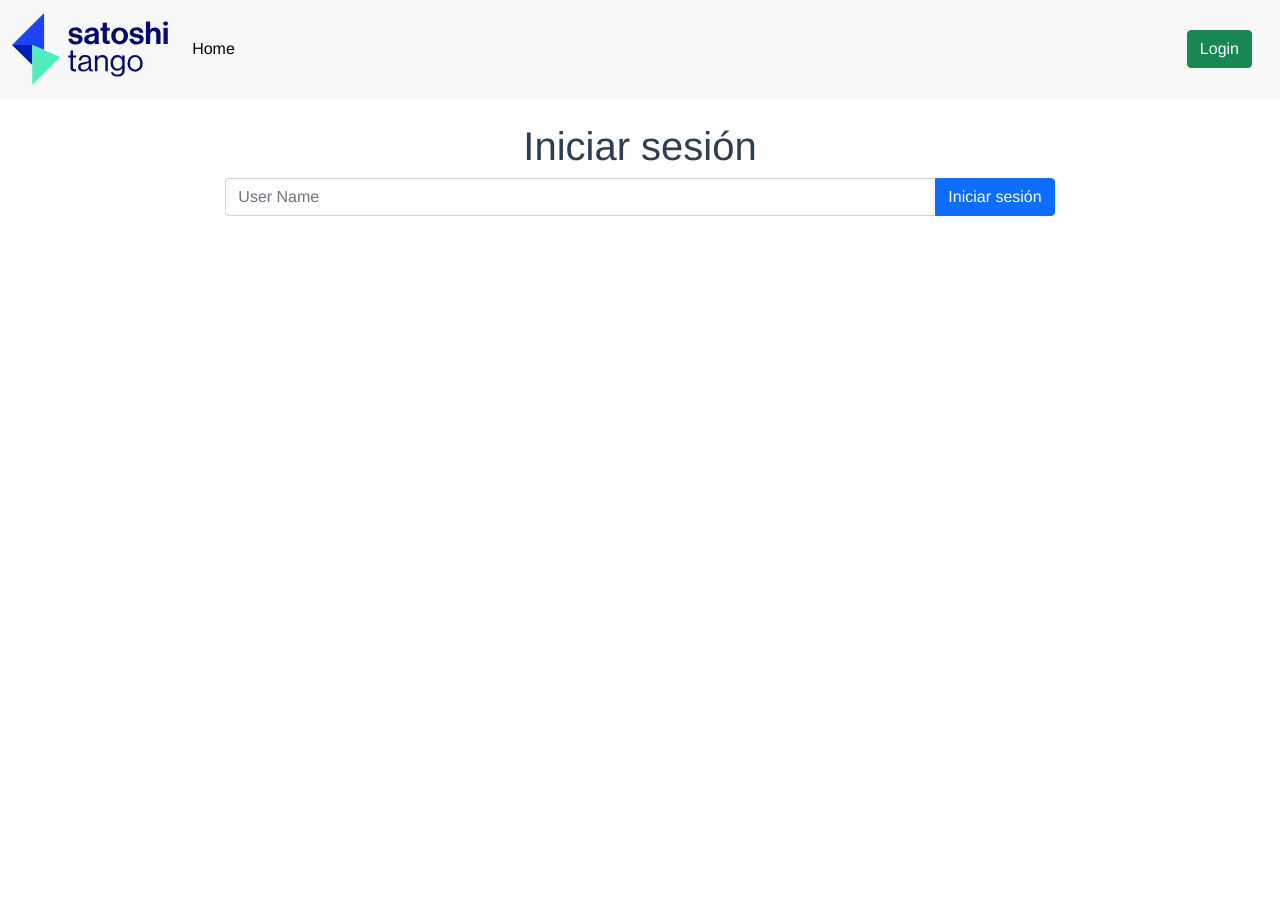
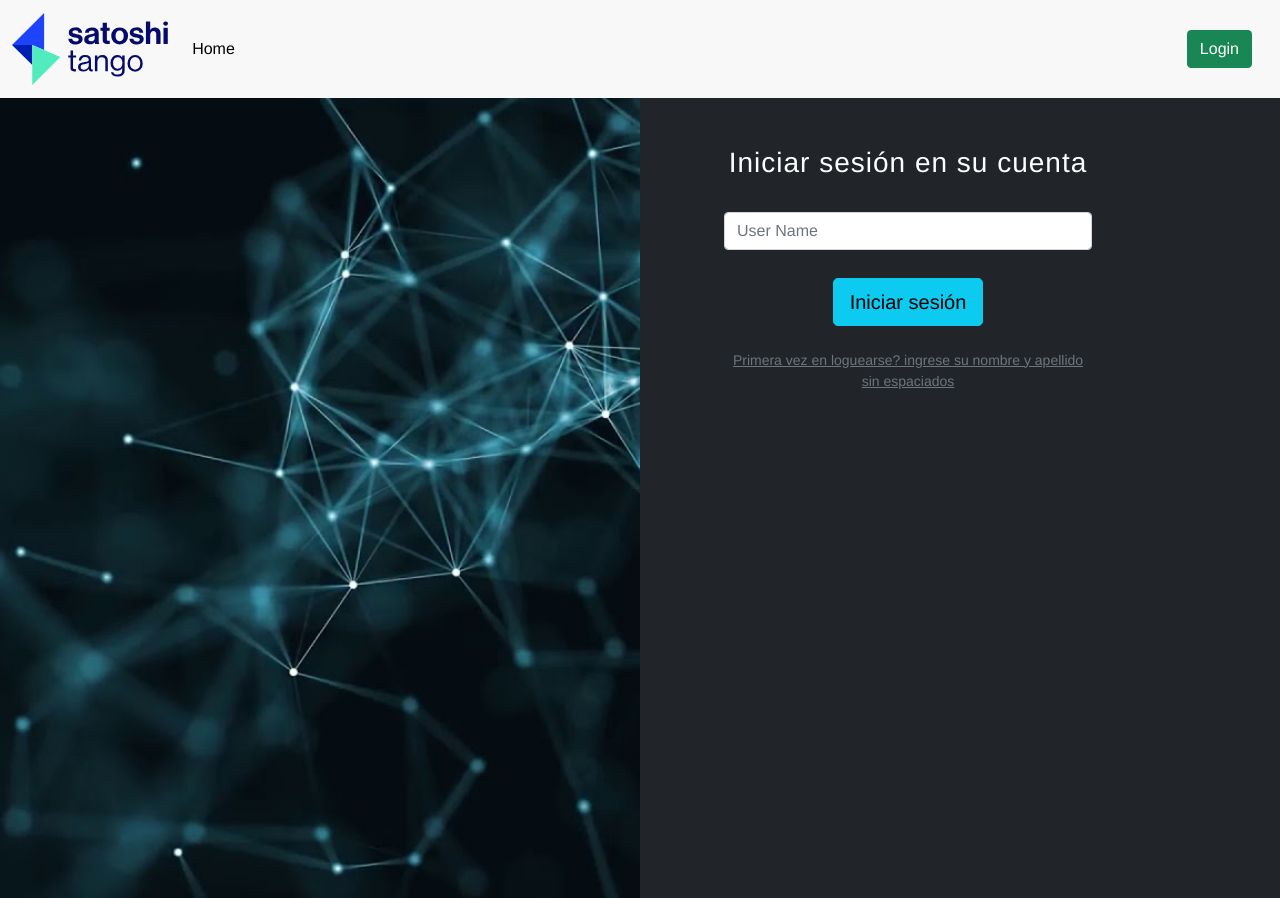
Before and after one commit to welschen99/LabIII-Vue-Finall, a Vue app: page / in a window 1280 px wide. Before the commit the page ends 800 px from the top, so only its background shows below. Built offline with nearby package versions, Linux system fonts and the light colour scheme; no server answers; what vue-loading-overlay, vue3-apexcharts would draw is missing.

Commit message:
Login and EditMoviments layout and design changed

```diff
--- a/src/App.vue
+++ b/src/App.vue
@@ -29,7 +29,6 @@
     </div>
     </div>
 </nav>
-<br>
   <router-view/>
 
 
@@ -41,13 +40,10 @@ export default {
     username() {
       return this.$store.state.username;
     },
-    movimientos(){//accede la bbdd de vuex(busca en el store)
-            var x = this.$store.state.movimientos
-            return x;//una computer propierty que busca de vuex la lista de technologies
-    }
   },
   beforeCreate() {//antes de que cargue todo, llama la lista de vuex
-        this.$store.commit("pullCripto")
+        this.$store.commit("pullCripto"),
+        this.$store.commit("pullMovimientos")
   },
 }
 </script>
--- a/src/views/Coins.vue
+++ b/src/views/Coins.vue
@@ -62,6 +62,7 @@ export default {
         },
 
 
+
     },
     methods:{
         getPrice(number){
--- a/src/views/Home.vue
+++ b/src/views/Home.vue
@@ -6,10 +6,10 @@
             <p class="lead" style="color:#c3c3c3;text-align:right;">Descubrí el increíble mundo de las criptomonedas en la plataforma más segura de Latinoamérica, con más de 15 activos para invertir.</p>
         </div>
         <div class="col-5">
-        <img src="../assets/logo2.png" alt="Vue Logo" style="margin:auto">
+            <br>
+        <img src="../assets/logo2.png" alt="Vue Logo" >
         </div>
     </div>
-        <br>
         <button type="button" class="btn btn-primary btn-lg" disabled >Para ver el contenido debera loguearse</button>
     </div>
 </template>
--- a/src/views/Login.vue
+++ b/src/views/Login.vue
@@ -1,5 +1,5 @@
-<template>
-    <div class="container-sm col-xl-8" style="margin:auto">
+<template style="background-color:black">
+    <!-- <div class="container-sm col-xl-8" style="margin:auto">
           <h1 class="text-center">Iniciar sesión</h1>
       <form @submit.prevent="onSubmit">
         <div class="input-group">
@@ -13,7 +13,46 @@
           <button class="btn btn-primary" type="submit">Iniciar sesión</button>
         </div>
       </form>
+    </div> -->
+    <section class="vh-100">
+  <div class="container-fluid">
+    <div class="row">
+      <div class="col-sm-6 px-0 d-none d-sm-block">
+        <img src="../assets/fondoLogin.jpg"
+          alt="Login image" class="w-100 vh-100" style="object-fit: cover; object-position: left;">
+      </div>
+      <div class="col-sm-6 text-white bg-dark">
+
+        <div class="d-flex align-items-center h-custom-2 px-5 ms-xl-4 mt-5 pt-5 pt-xl-0 mt-xl-n5">
+
+          <form style="width: 23rem;" @submit.prevent="onSubmit">
+
+            <h3 class="fw-normal mb-3 pb-3" style="letter-spacing: 1px;">Iniciar sesión en su cuenta</h3>
+
+            <div class="form-outline mb-4">
+                  <input
+                type="text"
+                class="form-control"
+                placeholder="User Name"
+                v-model.trim="username"
+                required
+              >
+            </div>
+
+            <div class="pt-1 mb-4">
+              <button class="btn btn-info btn-lg btn-block" type="submit">Iniciar sesión</button>
+            </div>
+
+            <p class="small mb-5 pb-lg-2"><a class="text-muted" href="#!">Primera vez en loguearse? ingrese su nombre y apellido sin espaciados</a></p>
+
+          </form>
+
+        </div>
+
+      </div>
     </div>
+  </div>
+</section>
   </template>
 
   <script>
--- a/src/views/Resumen.vue
+++ b/src/views/Resumen.vue
@@ -50,6 +50,8 @@ export default {
             loading:true
         }
     },
+    beforeCreate() {//antes de que cargue todo, llama la lista de vuex
+        this.$store.commit("pullMovimientos")},
     computed:{
         movimientos(){//accede la bbdd de vuex(busca en el store)
             let loader = this.$loading.show({container: false,canCancel: true});
--- a/src/views/editMovimiento.vue
+++ b/src/views/editMovimiento.vue
@@ -1,7 +1,9 @@
 <template>
-	<div>
-        <h1>Editar Movimiento</h1>
-		<form v-on:submit.prevent="submitForm" class="col-xl-9" style="margin:auto;text-align:left">
+    <br>
+	<div class="card border-primary mb-12 shadow-lg" style="max-width: 80%;margin:auto">
+        <div class="card-header"><h1>Editar Movimiento</h1></div>
+        <div class="card-body">
+		<form v-on:submit.prevent="submitForm" class="col-xl-10" style="margin:auto;text-align:left">
             <div v-if="Item._id!=null">
                 <div class="form-group" >
                     <label for="1">Usuario </label>
@@ -33,6 +35,7 @@
             </div>
         <div v-else>Cargando</div>
         </form>
+    </div>
         {{movimiento}}
     </div>
 </template>
--- a/src/views/newMovimiento.vue
+++ b/src/views/newMovimiento.vue
@@ -1,7 +1,11 @@
 <template>
 	<div>
-		<button type="buttom" class="btn btn-primary" @click="this.$router.replace({ path: '/coins' })">Volver al menu anterior</button><br>
-        <h1>{{accion}} - {{coins[0].name}} - {{ username }}</h1>
+		<!-- <button type="buttom" class="btn btn-primary" @click="this.$router.replace({ path: '/coins' })">Volver al menu anterior</button><br> -->
+        <div class="card border-primary mb-12 shadow-lg" style="max-width: 80%;margin:auto">
+        <div class="card-header"><h1>{{accion}} - {{coins[0].name}}</h1></div>
+        <div class="card-body">
+        <div v-if="MaxCriptoAmount==0 && accion =='vender'">Usted no posee {{coins[0].name}} para vender</div>
+        <div v-else>
             <div v-if="accion == 'comprar'">
                 <h5>Precio de Compra ${{getPrice(this.coins[0].data.totalAsk)}}</h5>
             </div>
@@ -12,14 +16,28 @@
             <form class="col-xl-9" style="margin:auto;text-align:left" v-on:submit.prevent="submitForm">
             <div class="form-group">
                 <label for="exampleInputEmail1">Cantidad</label>
+                <div v-if="accion == 'vender'">
                 <input input type="number" class="form-control" :max='MaxCriptoAmount' min="0" step="0.0000000001" v-model.number="criptoAmount" @input="adjustMoneyAmount">
+                </div>
+                <div v-else>
+                <input input type="number" class="form-control" min="0" step="0.0000000001" v-model.number="criptoAmount" @input="adjustMoneyAmount">
+                </div>
             </div><br>
             <div class="form-group">
                 <label for="exampleInputPassword1">Precio</label>
                 <input  v-model.number="moneyAmount" @input="adjustCriptoAmount" class="form-control">
             </div><br>
+            <div v-if="accion == 'vender'">
                 <button type="buttom" class="btn btn-success" :disabled="criptoAmount<0 || moneyAmount<0 ||  criptoAmount>MaxCriptoAmount">{{accion}}</button>
+            </div>
+            <div v-else>
+                <button type="buttom" class="btn btn-success" :disabled="criptoAmount<0 || moneyAmount<0">{{accion}}</button>
+            </div>
             </form>
+        </div>
+
+    </div>
+    </div>
     </div>
 </template>
 
@@ -41,7 +59,7 @@ export default {
             criptoAmount: 0,
             accion:this.accion,
             array:{
-                user_id: this.$store.state.username,
+                user_id: 'agu123',
                 action: '',
                 crypto_code: this.id,
                 crypto_amount:'',
@@ -50,32 +68,49 @@ export default {
             },
             };
 	},
+    beforeCreate() {//antes de que cargue todo, llama la lista de vuex
+        this.$store.commit("pullMovimientos")},
     computed:{
         movimientos(){//accede la bbdd de vuex(busca en el store)
             let loader = this.$loading.show({container: false,canCancel: true});
-            var x = this.$store.state.movimientos
+            let x = this.$store.state.movimientos
             loader.hide()
             return x;//una computer propierty que busca de vuex la lista de technologies
         },
         coins(){//accede la bbdd de vuex(busca en el store)
             let loader = this.$loading.show({container: false,canCancel: true});
-            var coins = this.$store.state.coins.filter((tech) => tech.coin == this.id)
+            let coins = this.$store.state.coins.filter((tech) => tech.coin == this.id)
             console.log(coins)
             loader.hide()
             return coins
         },
         MaxCriptoAmount(){
             let loader = this.$loading.show({container: false,canCancel: true});
-            var coin = this.coins[0].coin
-            var x = this.$store.getters.getResumen.movimiento
+            let coin = this.coins[0].coin
+            let x = this.$store.getters.getResumen.movimiento
+            if(x.length==0){
+                var buscar =0
+                loader.hide()
+                return buscar
+            }else{
+                console.log(this.$store.getters.getResumen.movimiento)
+                try{
                     var buscar = x.find(b=>b.crypto_code==coin)
-            console.log(buscar.crypto_amount)
                     loader.hide()
                     return buscar.crypto_amount
+                }
+                catch{
+                    var buscar =0
+                    loader.hide()
+                    return buscar
+                }
+            }
         },
         username() {
+            let loader = this.$loading.show({container: false,canCancel: true});
             var user = this.$store.state.username;
             this.array.user_id = user
+            loader.hide()
              return user
         },
 
@@ -118,6 +153,7 @@ export default {
             Movimiento.postOperation(
                 this.array)
             .then(response => {
+                alert('Accion realizada con exito')
                 console.log(response.data)
                 loader.hide()
 
```
Also changed, not shown: src/assets/fondoLogin.jpg (added). Lines whose indentation alone changed are shown as unchanged.
